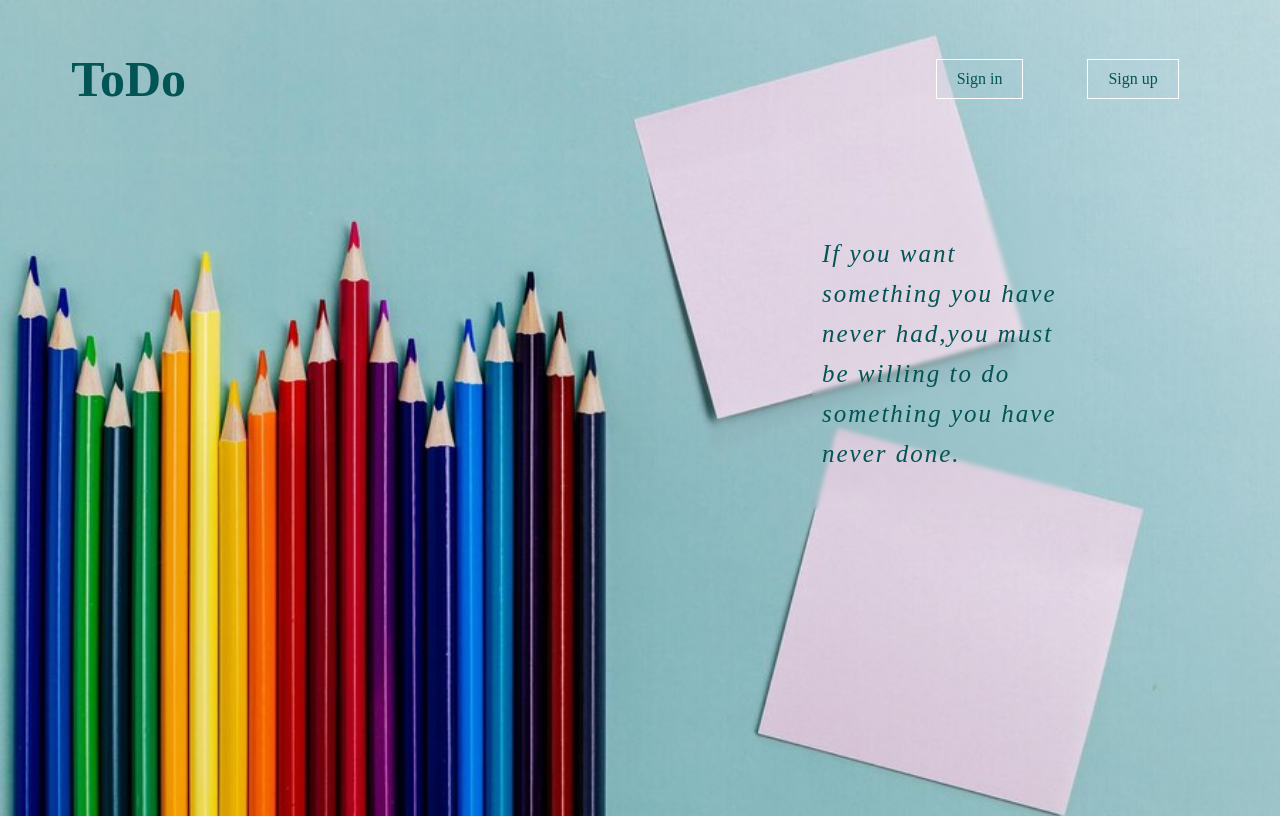
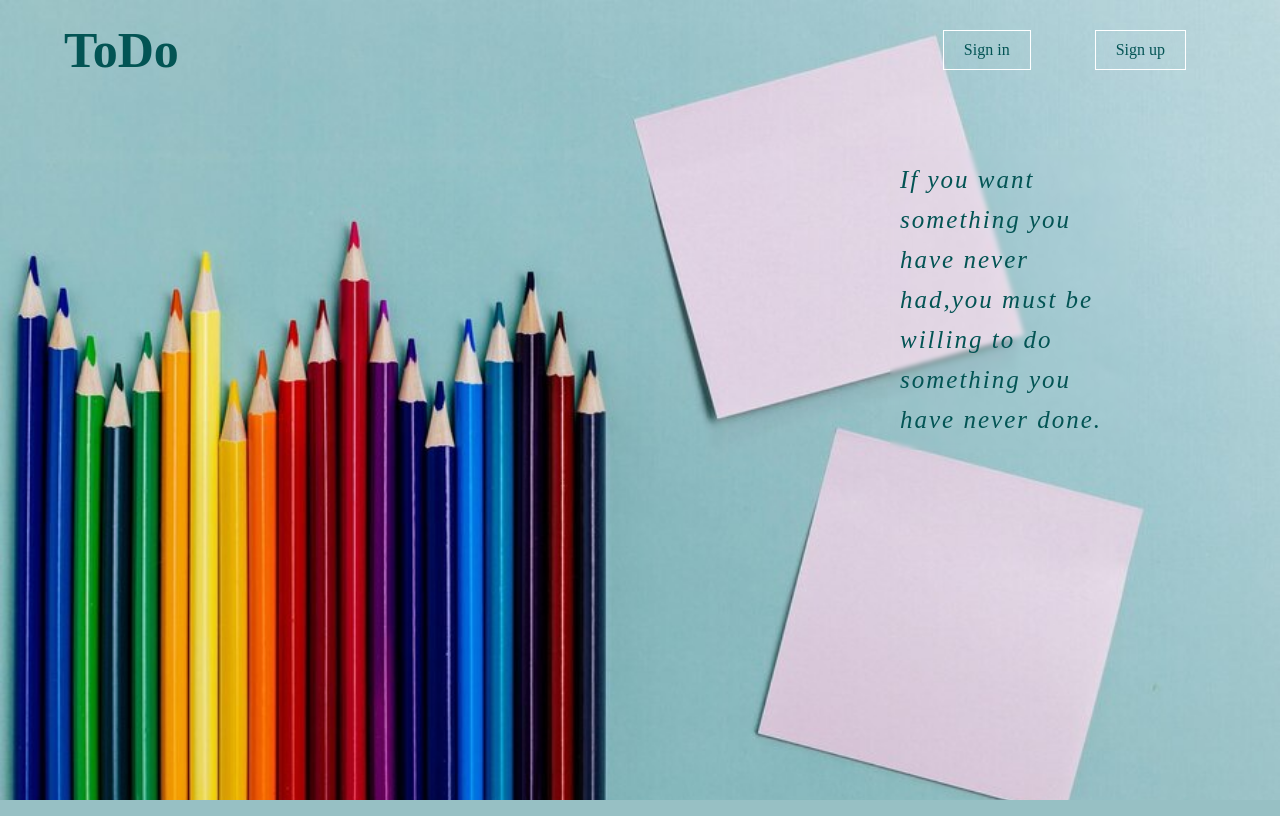
Before and after one commit to kkbhavana/TODO_APP, a Django app: template To_do/templates/home.html in a window 1280 px wide. Run offline with Django 3.2, Linux system fonts and the light colour scheme; the template is opened without the code that fills it, so the values that code supplies are empty.

```diff
--- a/To_do/To_do/settings.py
+++ b/To_do/To_do/settings.py
@@ -120,8 +120,9 @@ STATIC_URL = '/static/'
 
 
 LOGIN_URL= 'login'
-LOGOUT_URL='login'
+
 # Default primary key field type
 # https://docs.djangoproject.com/en/4.2/ref/settings/#default-auto-field
 
 DEFAULT_AUTO_FIELD = 'django.db.models.BigAutoField'
+LOGOUT_REDIRECT_URL = 'home'
--- a/To_do/todos/static/details.css
+++ b/To_do/todos/static/details.css
@@ -16,7 +16,7 @@ font-family: 'Times New Roman', serif;
 }
 .container{
 width:100%;
-max-width:300px;
+max-width:500px;
 border:3px solid #85cccc;
 padding:30px;
 color:#035454;
--- a/To_do/todos/static/home.css
+++ b/To_do/todos/static/home.css
@@ -1,8 +1,14 @@
+*{
+ margin: 0;
+ padding: 0;
+ outline: none;
+ box-sizing: border-box;
+}
+
 body{
 height:100vh;
 background-image:url('home.jpg');
 background-size:cover;
-
 }
 h1{
 font-size:50px;
@@ -34,13 +40,14 @@ text-decoration: none;
 }
 
 .card-body{
+display:flex;
 float:right;
 padding:10px;
 font-size:25px;
 color:#035454;
-margin:50px 200px;
 letter-spacing:2px;
 line-height:40px;
 backdrop-filter: blur(2px);
-
+margin-right:150px ;
+margin-top:50px;
 }
```
Also changed, not shown: To_do/todos/static/taskcreated.css (+7 -0 lines), To_do/db.sqlite3.
